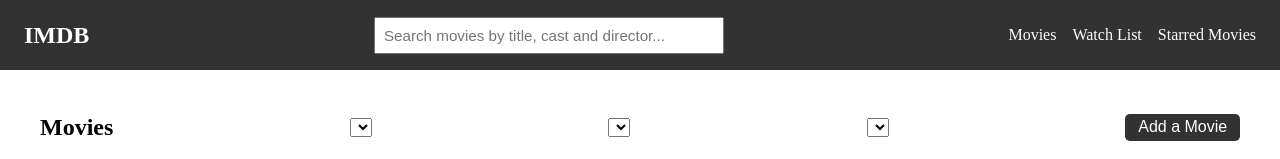
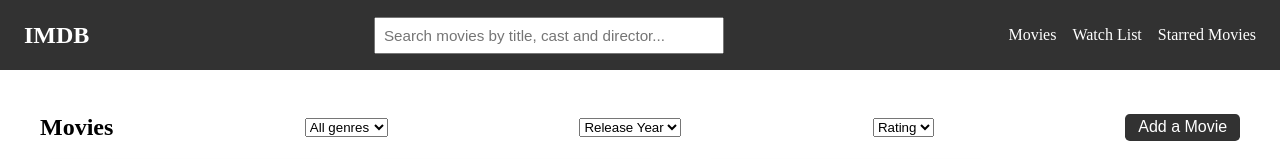
Before and after one commit to faheemk23/mcr-13-aug, a React (Vite) app: page / in a window 1280 px wide. Shown: the top 159 px of the page. Built offline with nearby package versions, Linux system fonts and the light colour scheme.

Commit message:
feat: filters

```diff
--- a/src/components/Filters/Filters.jsx
+++ b/src/components/Filters/Filters.jsx
@@ -1,12 +1,65 @@
+import { useContext } from "react";
+
+import { DataContext } from "../../contexts/DataContext";
 import "./Filters.css";
 
-export default function Filters() {
+export default function Filters({ filters, setFilters }) {
+  const {
+    dataState: { movies },
+  } = useContext(DataContext);
+
+  let { ratings, years, genres } = movies.reduce(
+    (accumulator, { year, rating, genre }) => {
+      let acc = accumulator;
+      if (!acc.years.includes(year)) {
+        acc = { ...acc, years: [...acc.years, year] };
+      }
+      if (!acc.ratings.includes(rating)) {
+        acc = { ...acc, ratings: [...acc.ratings, rating] };
+      }
+      genre.forEach((genre) => {
+        if (!acc.genres.includes(genre)) {
+          acc = { ...acc, genres: [...acc.genres, genre] };
+        }
+      });
+      return acc;
+    },
+    { ratings: [], years: [], genres: [] }
+  );
+
+  genres = ["All genres", ...genres];
+  years = ["Release Year", ...years];
+  ratings = ["Rating", ...ratings];
+
+  const handleFieldChange = (e) => {
+    const field = e.target.id;
+    setFilters((prev) => ({ ...prev, [field]: e.target.value }));
+  };
+
   return (
     <section className="filters-container">
       <h2>Movies</h2>
-      <select></select>
-      <select></select>
-      <select></select>
+      <select id="genre" onChange={handleFieldChange}>
+        {genres.map((genre) => (
+          <option key={genre} value={genre}>
+            {genre}
+          </option>
+        ))}
+      </select>
+      <select id="year" onChange={handleFieldChange}>
+        {years.map((year) => (
+          <option key={year} value={year}>
+            {year}
+          </option>
+        ))}
+      </select>
+      <select id="rating" onChange={handleFieldChange}>
+        {ratings.map((rating) => (
+          <option key={rating} value={rating}>
+            {rating}
+          </option>
+        ))}
+      </select>
       <button className="btn">Add a Movie</button>
     </section>
   );
--- a/src/pages/MovieList.jsx
+++ b/src/pages/MovieList.jsx
@@ -1,4 +1,4 @@
-import { useContext } from "react";
+import { useContext, useState } from "react";
 
 import Filters from "../components/Filters/Filters";
 import MovieCard from "../components/MovieCard/MovieCard";
@@ -9,6 +9,12 @@ export default function MovieList({ searchInput }) {
   const {
     dataState: { movies },
   } = useContext(DataContext);
+
+  const [filters, setFilters] = useState({
+    genre: "All genres",
+    year: "Release Year",
+    rating: "Rating",
+  });
 
   let filteredMovies = movies;
 
@@ -25,15 +31,37 @@ export default function MovieList({ searchInput }) {
     );
   }
 
-  console.log(searchInput);
+  // filters
+
+  const { genre, year, rating } = filters;
+
+  if (genre !== "All genres") {
+    filteredMovies = filteredMovies.filter(({ genre: genreArr }) =>
+      genreArr.includes(genre)
+    );
+  }
+
+  if (year !== "Release Year") {
+    filteredMovies = filteredMovies.filter(
+      ({ year: yearToCheck }) => yearToCheck === parseInt(year)
+    );
+  }
+
+  if (rating !== "Rating") {
+    filteredMovies = filteredMovies.filter(
+      ({ rating: ratingToCheck }) => ratingToCheck === parseInt(rating)
+    );
+  }
+
   return (
     <div className="page ">
-      <Filters />
+      <Filters filters={filters} setFilters={setFilters} />
       <section className="movie-listing">
         {filteredMovies.map((movie) => (
           <MovieCard key={movie.id} movie={movie} />
         ))}
       </section>
+      {filteredMovies.length === 0 && <h1>Sorry, no movies to show!</h1>}
     </div>
   );
 }
```
